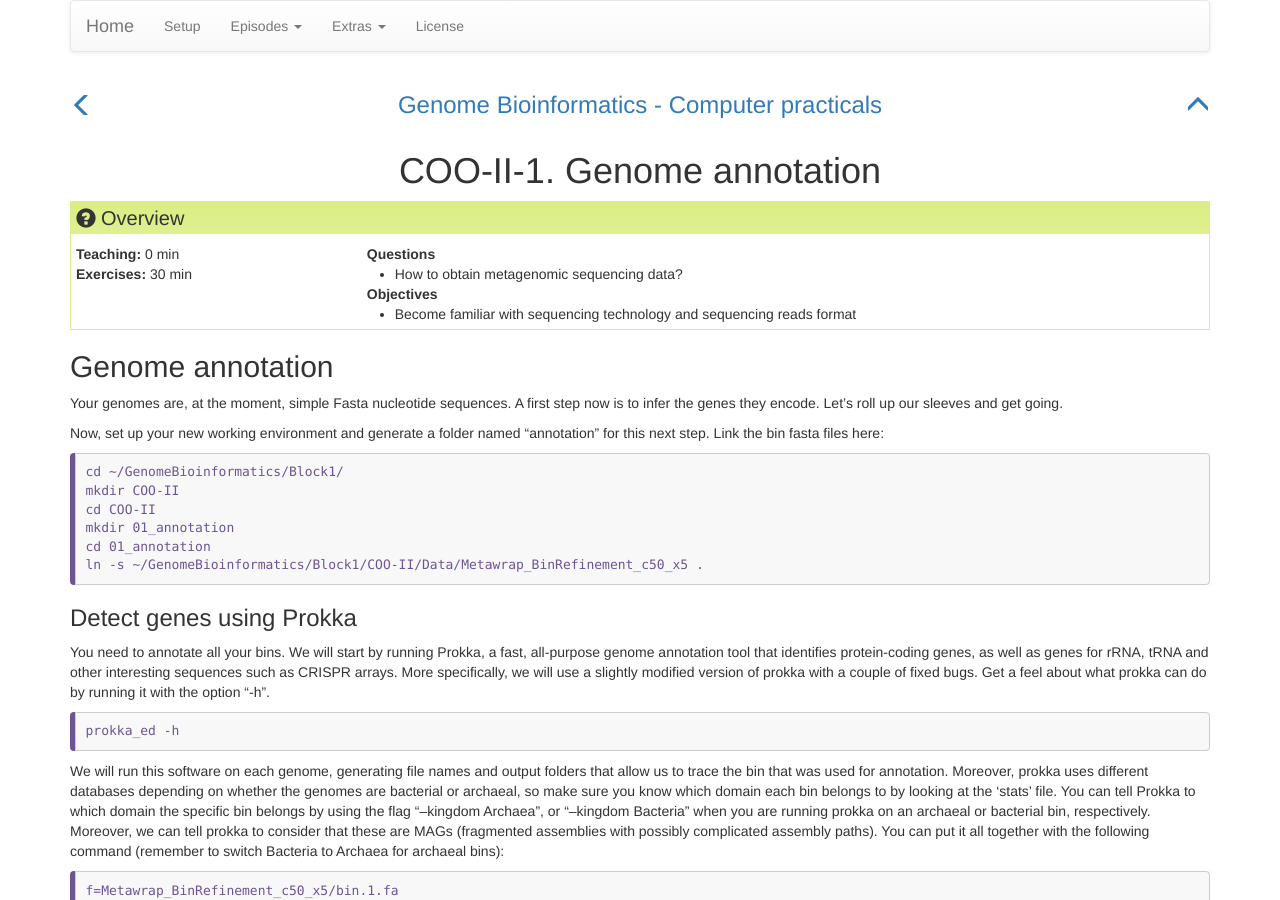
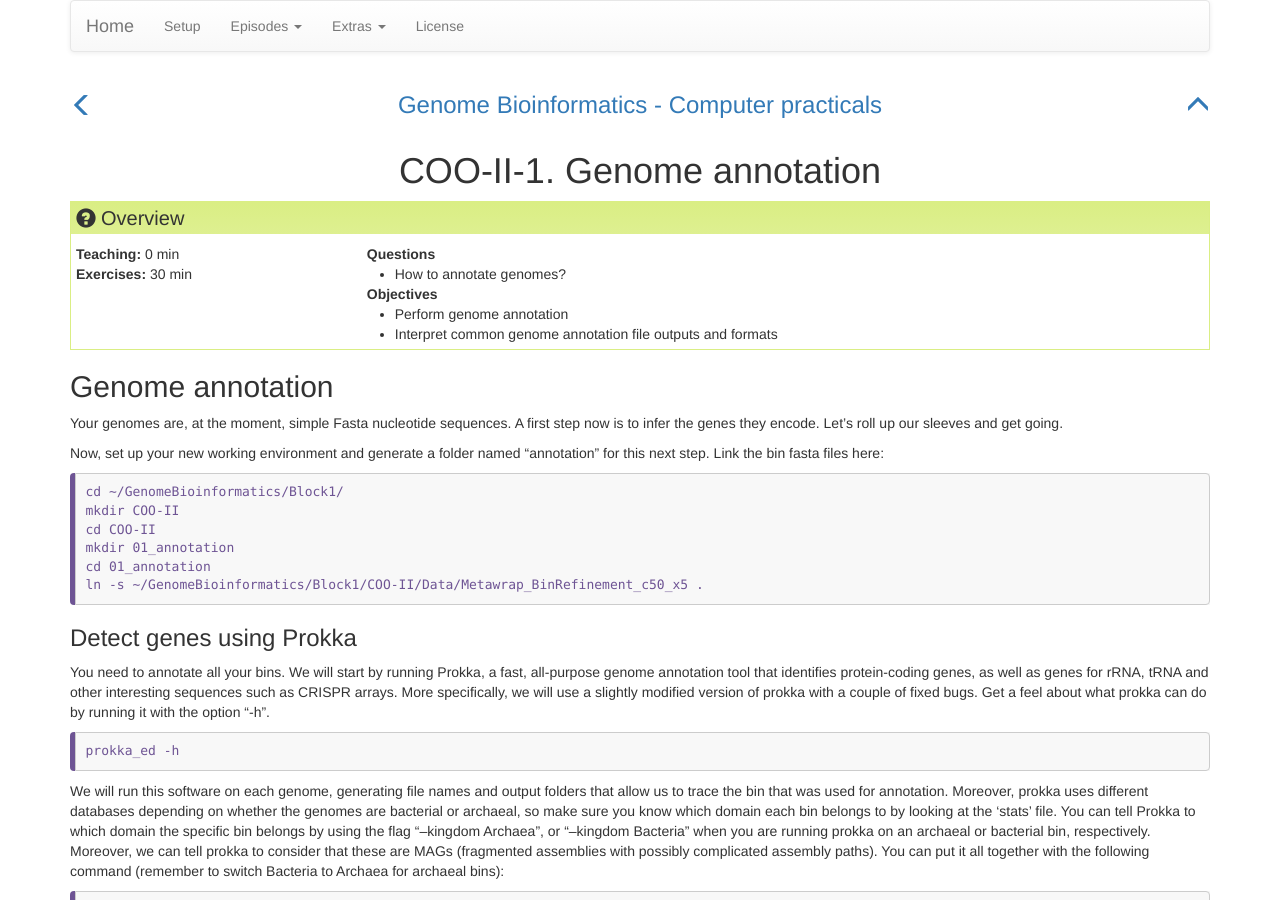
Before and after one commit to TeamMGE/GenomeBioinformaticsCourse, a Jekyll site: the page built from _episodes/21-COOII.md, in a window 1280 px wide and 900 px high. Built offline with Jekyll 4.4.1, drawn with Linux system fonts in a browser that asks for light colours.

Commit message:
Update 21-COOII.md

```diff
--- a/_episodes/21-COOII.md
+++ b/_episodes/21-COOII.md
@@ -4,9 +4,10 @@ start: false
 teaching: 0
 exercises: 30
 questions:
-- How to obtain metagenomic sequencing data?
+- How to annotate genomes?
 objectives:
-- Become familiar with sequencing technology and sequencing reads format
+- Perform genome annotation
+- Interpret common genome annotation file outputs and formats
 ---
 
 ## Genome annotation
```
